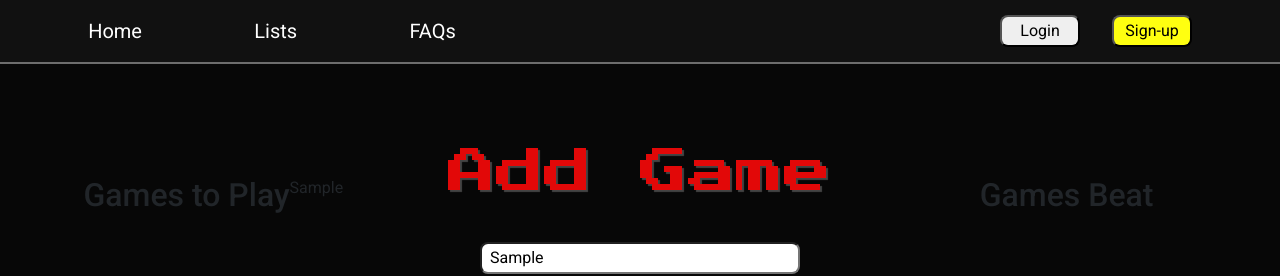
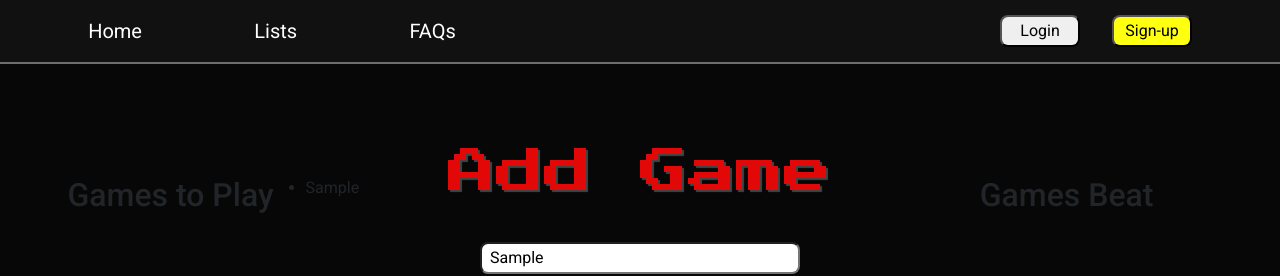
Before and after one commit to PaulGallagher37/home_screen, a React (Create React App) app: page /list in a window 1280 px wide. Both pictures are taken after typing "Sample" into the empty fields and a click on the button "Game to Play". Shown: the top 276 px of the page. Built offline with nearby package versions, Linux system fonts and the light colour scheme.

Commit message:
working on list

```diff
--- a/src/components/List.js
+++ b/src/components/List.js
@@ -3,16 +3,21 @@ import { useState } from "react";
 
 function List() {
 
-    const [ gamesToPlay, setGamesToPlay ] = useState("");
-    const [ gamesBeat, setGamesBeat ] = useState("");
+    const [ gamesToPlay, setGamesToPlay ] = useState([]);
+    const [ gamesBeat, setGamesBeat ] = useState([]);
     const [ game, setGame ] = useState("");
+
 
      function addGame(e) {
 
             e.preventDefault();
             const game = document.getElementById("input").value;
-            setGamesToPlay([...gamesToPlay, game.trim()])
+            setGamesToPlay([...gamesToPlay, {text: game.trim()}])
         }
+
+
+
+
 
     return (
 
@@ -25,7 +30,13 @@ function List() {
 
                     <div className="list-container">
                         <h2>Games to Play</h2>
-                        {gamesToPlay}
+                        <ul>
+                            {gamesToPlay.map((games) => (
+                                <li>
+                                    {games.text}
+                                </li>
+                            ))}
+                        </ul>
                     </div>
 
                     <div className="list-addgame-container">
```
